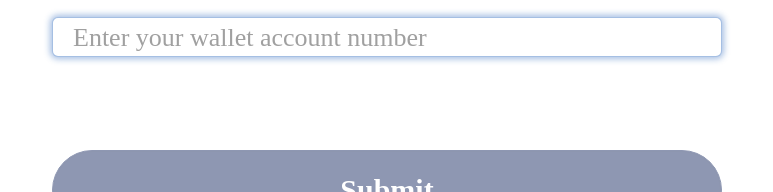
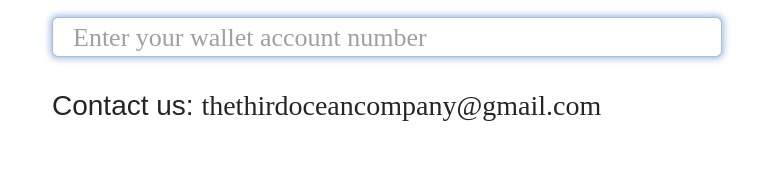
Before and after one commit to huoweiguo/mjl-front, a Vue app: page /checkout/1 in a window 1280 px wide. Shown: the part 562-754 px from the top of the page, without its empty margins (253-1026 px from the left). Built offline with nearby package versions, Linux system fonts and the light colour scheme; no server answers.

Commit message:
添加contact us

```diff
--- a/src/views/HomeView.vue
+++ b/src/views/HomeView.vue
@@ -24,6 +24,8 @@
         <em>ওয়ালেট অ্যাকাউন্ট নম্বর</em>
       </div>
       <input class="payment_ipt" type="text" placeholder="Enter your wallet account number" v-model="acc" />
+      <div class="contact_us">Contact us: <a
+          href="mailto:thethirdoceancompany@gmail.com">thethirdoceancompany@gmail.com</a> </div>
       <div class="home_input">
         <van-button :loading="naLoading" type="primary" class="home_submit_btn" loading-type="spinner"
           loading-text="loading..." @click="accSubmit">Submit</van-button>
@@ -66,6 +68,8 @@
       <div class="home_input">
         <input type="text" placeholder="Enter your TxnID number" v-model="txnId" />
       </div>
+      <div class="contact_us">Contact us: <a
+          href="mailto:thethirdoceancompany@gmail.com">thethirdoceancompany@gmail.com</a> </div>
       <div class="home_input">
         <van-button :loading="reLoading" class="home_submit_btn" loading-type="spinner" loading-text="loading..."
           @click="resubmit">Submit</van-button>
@@ -218,6 +222,18 @@ onMounted(() => {
 <style lang="scss" scoped>
 .home_container {
   padding: 0.4rem;
+
+  .contact_us {
+    padding: 0.2rem 0;
+    font-size: 0.28rem;
+    color: #252525;
+    font-family: "PingFang SC", "Microsoft YaHei", sans-serif;
+    font-weight: 500;
+
+    a {
+      color: #252525;
+    }
+  }
 
   .home_container_amount {
     width: 100%;
```
